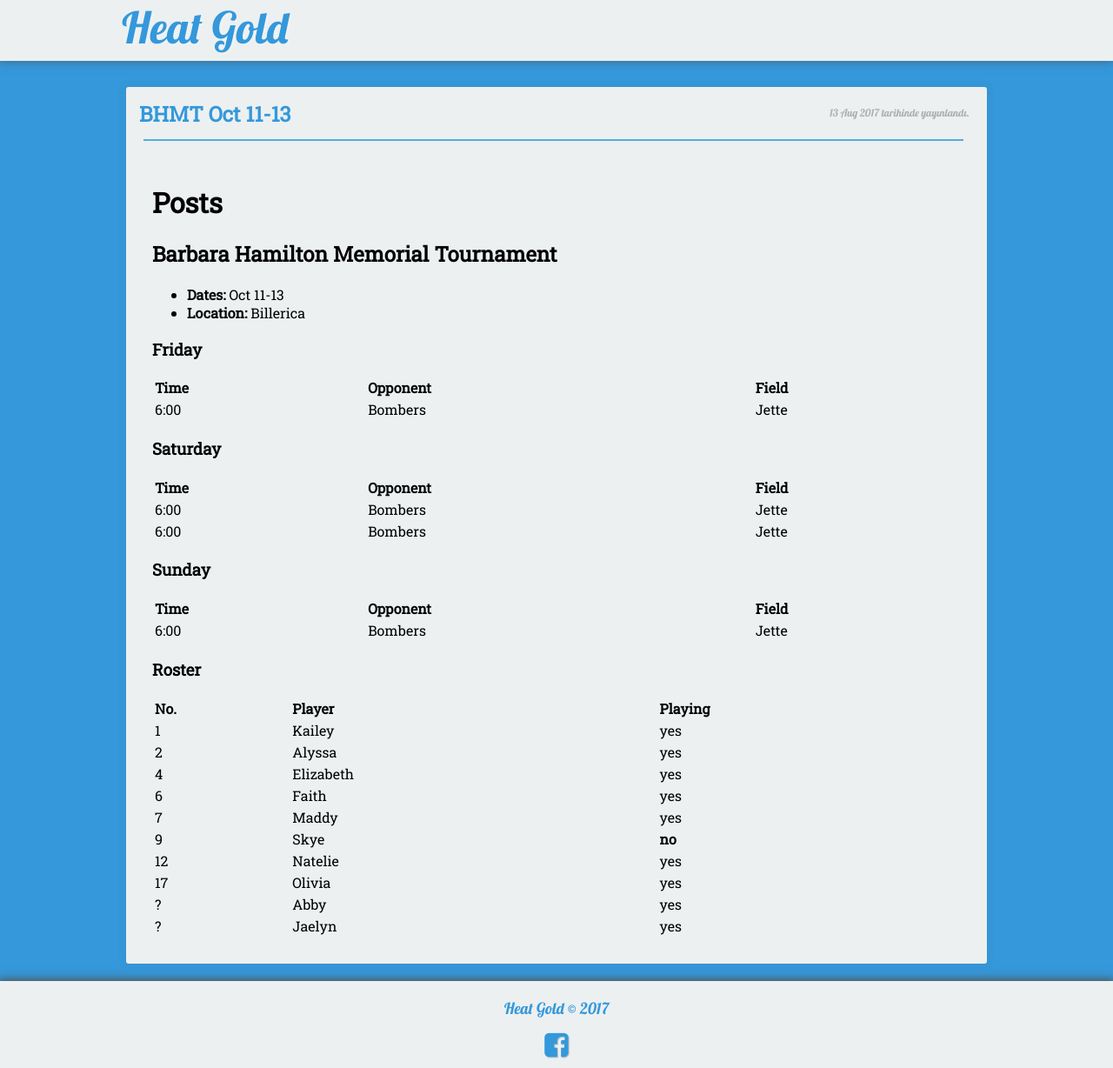
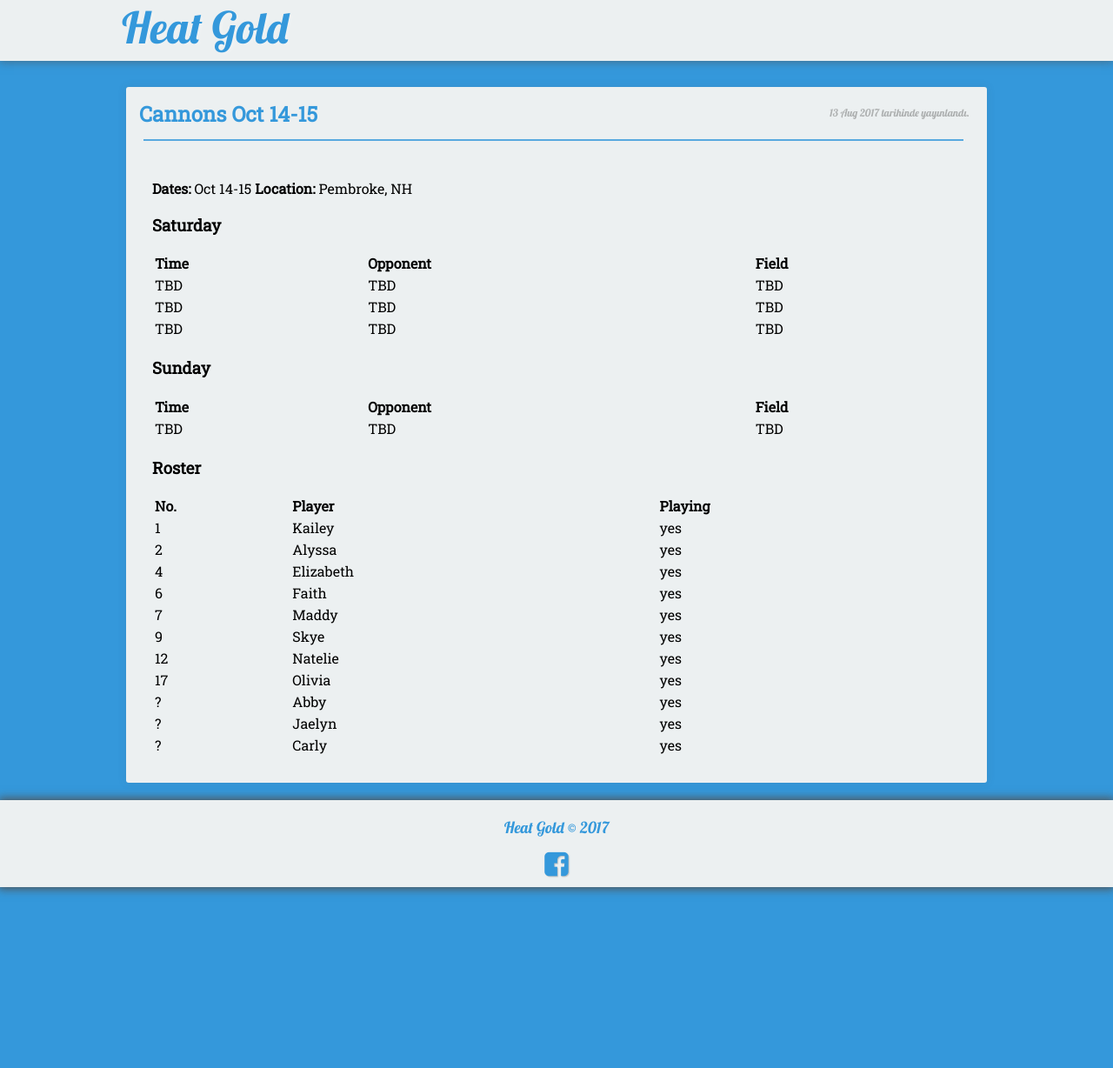
Before and after one commit to seanmerrow/ecf, a Jekyll site: the page built from _posts/2017-08-13-Tourney.md, in a window 1280 px wide. Shown: the whole page at 87% size. Built offline with Jekyll 4.4.1, drawn with Linux system fonts in a browser that asks for light colours; nearby versions of some CDN libraries.

Commit message:
Update 2017-08-13-Tourney.md

```diff
--- a/_posts/2017-08-13-Tourney.md
+++ b/_posts/2017-08-13-Tourney.md
@@ -1,38 +1,30 @@
 ---
 layout: post
-title: BHMT Oct 11-13
-description: Barbara Hamilton Memorial Tournament
-excerpt: "Barbara Hamilton Memorial Softball Tournament"
+title: Cannons Oct 14-15
+description: Cannon's Fall Brawl
+excerpt: "Cannon's Fall Brawl"
 tag:
 - tournament
 category:
 - tournament
 ---
 
-# Posts
-
-## Barbara Hamilton Memorial Tournament
-* **Dates:** Oct 11-13
-* **Location:** Billerica
-
-### Friday
-
-| Time | Opponent | Field |
-|:---|:---|:---|
-| 6:00 | Bombers | Jette |
+**Dates:** Oct 14-15
+**Location:** Pembroke, NH
 
 ### Saturday
 
 | Time | Opponent | Field |
 |:---|:---|:---|
-| 6:00 | Bombers | Jette |
-| 6:00 | Bombers | Jette |
+| TBD | TBD | TBD |
+| TBD | TBD | TBD |
+| TBD | TBD | TBD |
 
 ### Sunday
 
 | Time | Opponent | Field |
 |:---|:---|:---|
-| 6:00 | Bombers | Jette |
+| TBD | TBD | TBD |
 
 ### Roster
 
@@ -43,8 +35,9 @@ category:
 |4|Elizabeth|yes|
 |6|Faith|yes|
 |7|Maddy|yes|
-|9|Skye|**no**|
+|9|Skye|yes|
 |12|Natelie|yes|
 |17|Olivia|yes|
 |?|Abby|yes|
 |?|Jaelyn|yes|
+|?|Carly|yes|
```
